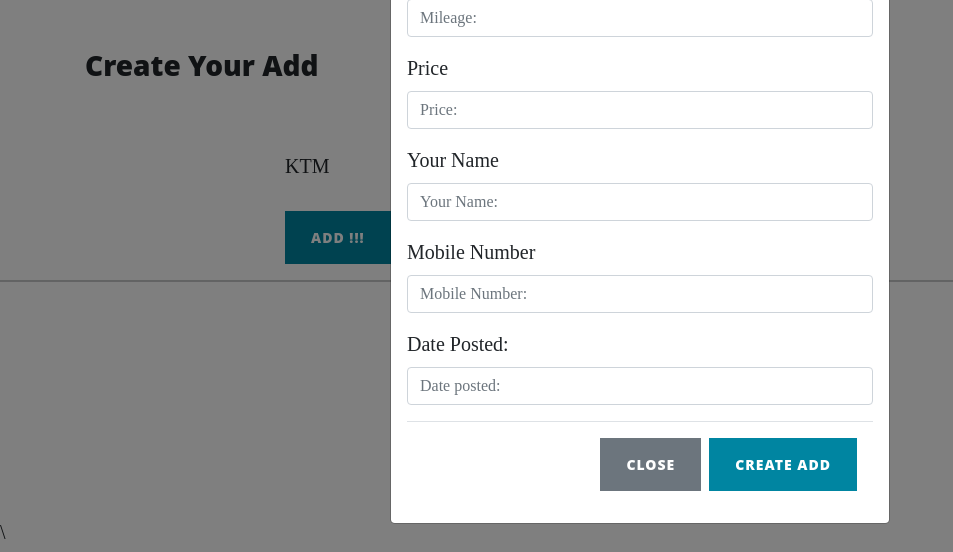
After one commit to Miszamm/ms-ktm, a Flask app: page /add_post in a window 1280 px wide, after a click on "ADD !!!". The commit adds this page. Shown: the part 533-1085 px from the top of the page, without its empty margins (0-953 px from the left). Run offline with Flask 2, Linux system fonts and the light colour scheme; data that the repository does not hold is empty; some libraries are stand-ins or nearby versions.

Commit message:
create add_pst file, adding funcionality to modal, and debugging

```diff
--- a/app.py
+++ b/app.py
@@ -19,15 +19,14 @@ mongo = PyMongo(app)
 
 
 @app.route("/")
+def index():
+    return render_template("index.html", page_title="Home")
+
+
 @app.route("/get_posts")
 def get_posts():
     posts = list(mongo.db.posts.find())
     return render_template("posts.html", posts=posts, page_title="Ads")
-
-
-@app.route("/index")
-def index():
-    return render_template("index.html", page_title="Home")
 
 
 @app.route("/register", methods=["GET", "POST"])
@@ -102,6 +101,29 @@ def logout():
     return redirect(url_for("login"))
 
 
+@app.route("/add_post", methods=["GET", "POST"])
+def add_post():
+    if request.method == "POST":
+        post = {
+            "category_name": request.form.get("category_name"),
+            "model": request.form.get("model"),
+            "year": request.form.get("year"),
+            "description": request.form.get("description"),
+            "image": request.form.get("image"),
+            "mileage": request.form.get("mileage"),
+            "price": request.form.get("price"),
+            "seller": request.form.get("seller"),
+            "contact_number": request.form.get("contact_number"),
+            "date_posted": request.form.get("date_posted"),
+            "created_by": session["user"]
+        }
+        mongo.db.posts.insert_one(post)
+        flash("Add Succesfully Created")
+        return redirect(url_for("get_posts"))
+    categories = mongo.db.categories.find().sort("category_name", 1)
+    return render_template("add_post.html", categories=categories)
+
+
 if __name__ == "__main__":
     app.run(host=os.environ.get("IP"),
             port=int(os.environ.get("PORT")),
--- /dev/null
+++ b/templates/add_post.html
@@ -0,0 +1,84 @@
+{% extends "base.html" %}
+{% block content %}
+
+ <h3>Create Your Add</h3><br>
+ <div class="container">
+        <div class="row">
+            <div class="col-lg-8 col-md-10 mx-auto">
+                <p>KTM</p>
+                <!-- Button trigger modal -->
+                <button type="button" class="btn btn-primary" data-toggle="modal" data-target="#exampleModal">
+                    ADD !!!
+                </button>
+                <!-- Modal -->
+                <div class="modal fade" id="exampleModal" tabindex="-1" role="dialog" aria-labelledby="exampleModalLabel"
+                    aria-hidden="true">
+                    <div class="modal-dialog" role="document">
+                        <div class="modal-content">
+                            <div class="modal-header">
+                                <h5 class="modal-title" id="exampleModalLabel">Create Your Add</h5>
+                                <button type="button" class="close" data-dismiss="modal" aria-label="Close">
+                                    <span aria-hidden="true">&times;</span>
+                                </button>
+                            </div>
+                            <div class="modal-body">
+                                <form method="POST" action="{{ url_for('add_post')}}">
+                                    <select id="category_name" name="category_name" class="validate" required>
+                                        <option selected> Choose Your Bike Category</option>
+                                        {% for category in categories %}
+                                        <option value="{{ category.category_name }}">{{ category.category_name }}</option>
+                                        {% endfor %}
+                                    </select>
+                                    <label for="category_name">Bike category</label>
+                                    <div class="form-group">
+                                        <label for="model">Model</label>
+                                        <input type="text" class="form-control" id="model" name="model" placeholder="Model:" required>
+                                    </div>
+                                    <div class="form-group">
+                                        <label for="year">Year Of Manucacture</label>
+                                        <input type="text" class="form-control" id="year" name="year" placeholder="Year of Manufacture:">
+                                    </div>
+                                    <div class="form-group">
+                                        <label for="description" class="form-label">Description</label>
+                                        <textarea class="form-control" id="description" name="description" placeholder="Description" rows="4"
+                                            maxlenght="200"></textarea>
+                                    </div>
+                                    <div class="form-group">
+                                        <label for="mileage">Mileage</label>
+                                        <input type="text" class="form-control" id="mileage" name="mileage" placeholder="Mileage:">
+                                    </div>
+                                    <div class="form-group">
+                                        <label for="price">Price</label>
+                                        <input type="text" class="form-control" id="price" name="price" placeholder="Price:">
+                                    </div>
+                                    <div class="form-group">
+                                        <label for="seller">Your Name</label>
+                                        <input type="text" class="form-control" id="seller" name="seller" placeholder="Your Name:" minlength="3"
+                                            maxlength="15">
+                                    </div>
+                                    <div class="form-group">
+                                        <label for="contact_number">Mobile Number</label>
+                                        <input type="text" class="form-control" id="contact_number" name="contact_number" placeholder="Mobile Number:"
+                                            required>
+                                    </div>
+                                    <div class="form-group">
+                                        <label for="date_posted">Date Posted:</label>
+                                        <input type="text" class="form-control" id="date_posted" name="date_posted" placeholder="Date posted:">
+                                    </div>
+                                    <div class="modal-footer">
+                                        <button type="button" class="btn btn-secondary" data-dismiss="modal">Close</button>
+                                        <button type="submit" name="action" class="btn btn-primary">Create ADD</button>
+                                    </div>
+                                </form>
+                            </div>
+                        </div>
+                    </div>
+                </div>
+            </div>
+        </div>
+    </div>
+
+
+
+
+{% endblock %}
--- a/templates/base.html
+++ b/templates/base.html
@@ -35,6 +35,9 @@
             </li>
             <li class="nav-item">
                 <a class="nav-link" href="{{ url_for('profile', username=session['user']) }}">Profile</a>
+            </li>
+            <li class="nav-item">
+                <a class="nav-link" href="{{ url_for('add_post') }}">Create Your Add</a>
             </li>
           {% else %}
             <li class="nav-item">
@@ -133,4 +136,4 @@
       $("#copyright").text(new Date().getFullYear());
   </script>
 </body>
-</html>
+</html>\
```
Also changed, not shown: templates/posts.html (+5 -2 lines).
